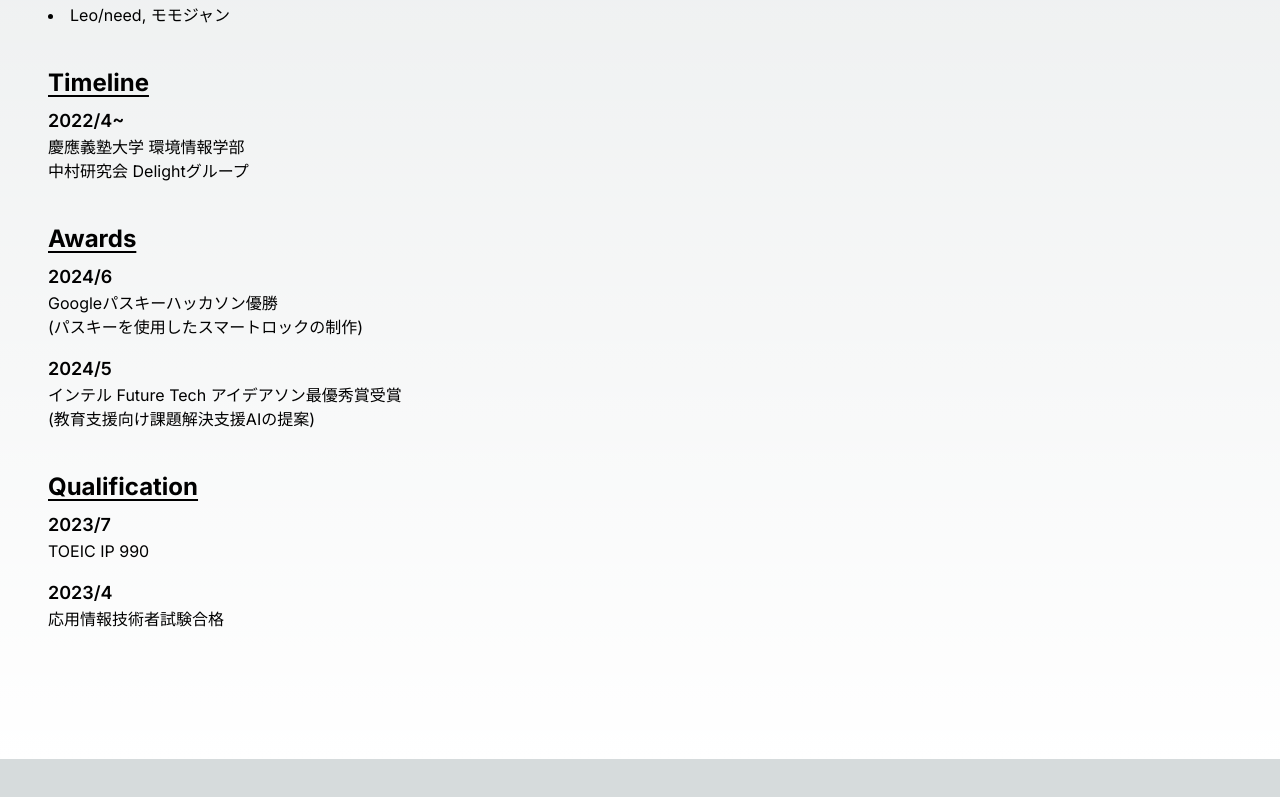
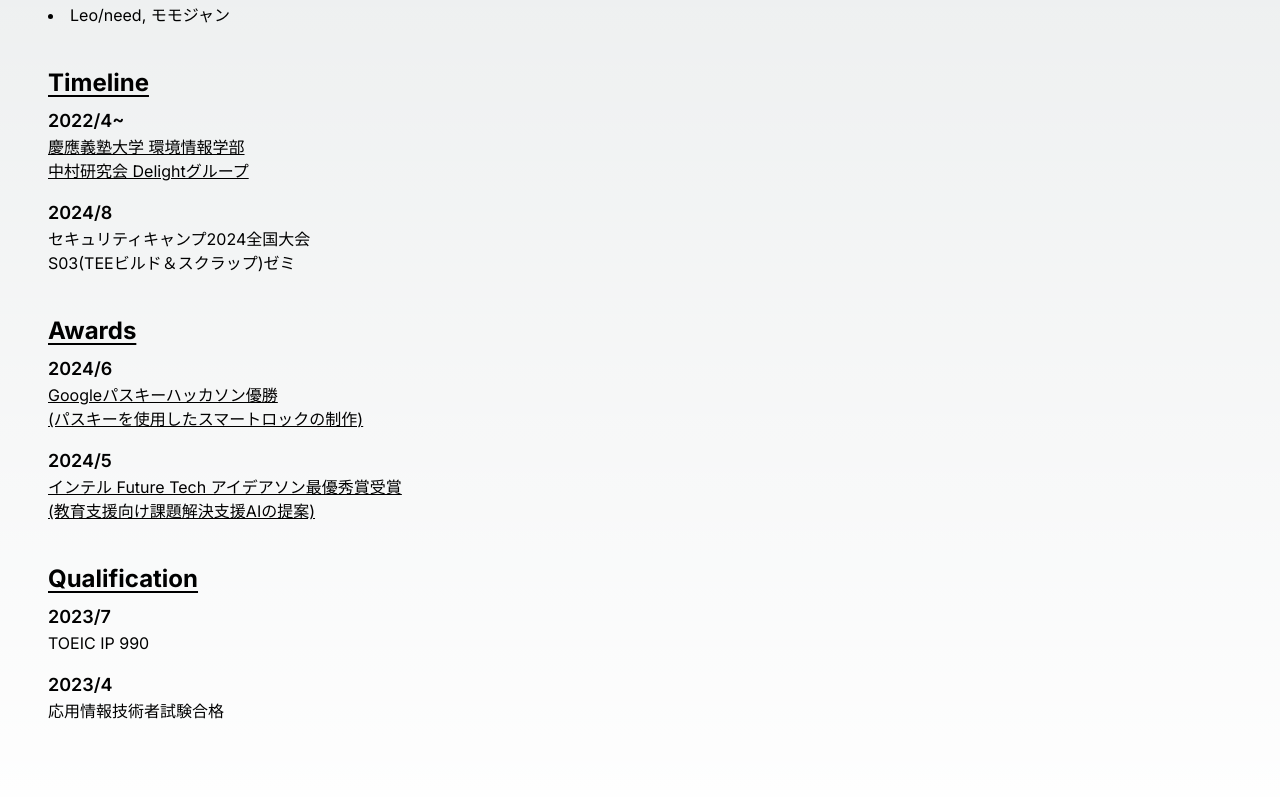
Before and after one commit to yi7242/website, a Next.js app: page / in a window 1280 px wide. Shown: the part 1245-2042 px from the top of the page. Before the commit the page ends 2004 px from the top, so only its background shows below. Built offline with nearby package versions, Linux system fonts and the light colour scheme.

Commit message:
add links

```diff
--- a/src/app/page.tsx
+++ b/src/app/page.tsx
@@ -1,5 +1,6 @@
 import { PiSoundcloudLogo } from "react-icons/pi";
 import { ProjectCard } from "@/components/ProjectCard";
+import Link from "next/link";
 export default function Component() {
   return (
     <>
@@ -158,8 +159,18 @@ export default function Component() {
           <div className="flex flex-col gap-4 pt-2">
             <div>
               <h4 className="font-semibold text-lg">2022/4~</h4>
-              <p>慶應義塾大学 環境情報学部</p>
-              <p>中村研究会 Delightグループ</p>
+              <Link
+                className="underline"
+                href="https://delight.sfc.wide.ad.jp/"
+              >
+                <p className="">慶應義塾大学 環境情報学部</p>
+                <p className="">中村研究会 Delightグループ</p>
+              </Link>
+            </div>
+            <div>
+              <h4 className="font-semibold text-lg">2024/8</h4>
+              <p>セキュリティキャンプ2024全国大会</p>
+              <p>S03(TEEビルド＆スクラップ)ゼミ</p>
             </div>
           </div>
         </div>
@@ -168,15 +179,27 @@ export default function Component() {
             Awards
           </h3>
           <div className="flex flex-col gap-4 pt-2">
-            <div>
+            <div className="">
               <h4 className="font-semibold text-lg">2024/6</h4>
-              <p>Googleパスキーハッカソン優勝</p>
-              <p>(パスキーを使用したスマートロックの制作)</p>
+              <Link
+                className="underline"
+                href="https://web.dev/blog/passkeys-hackathon-tokyo?hl=en"
+              >
+                <p className="">Googleパスキーハッカソン優勝</p>
+                <p className="">(パスキーを使用したスマートロックの制作)</p>
+              </Link>
             </div>
             <div>
               <h4 className="font-semibold text-lg">2024/5</h4>
-              <p className="">インテル Future Tech アイデアソン最優秀賞受賞</p>
-              <p>(教育支援向け課題解決支援AIの提案)</p>
+              <Link
+                className="underline"
+                href="https://news.mynavi.jp/techplus/article/20240617-2965967/"
+              >
+                <p className="">
+                  インテル Future Tech アイデアソン最優秀賞受賞
+                </p>
+                <p className="">(教育支援向け課題解決支援AIの提案)</p>
+              </Link>
             </div>
           </div>
         </div>
```
